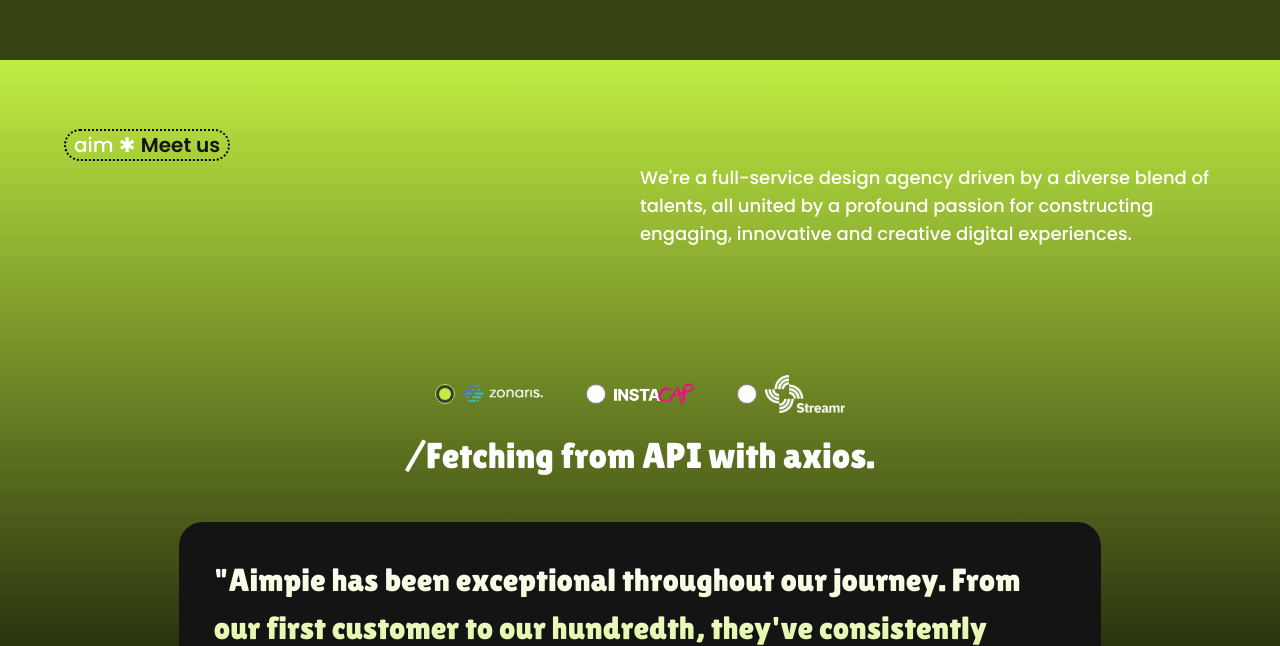
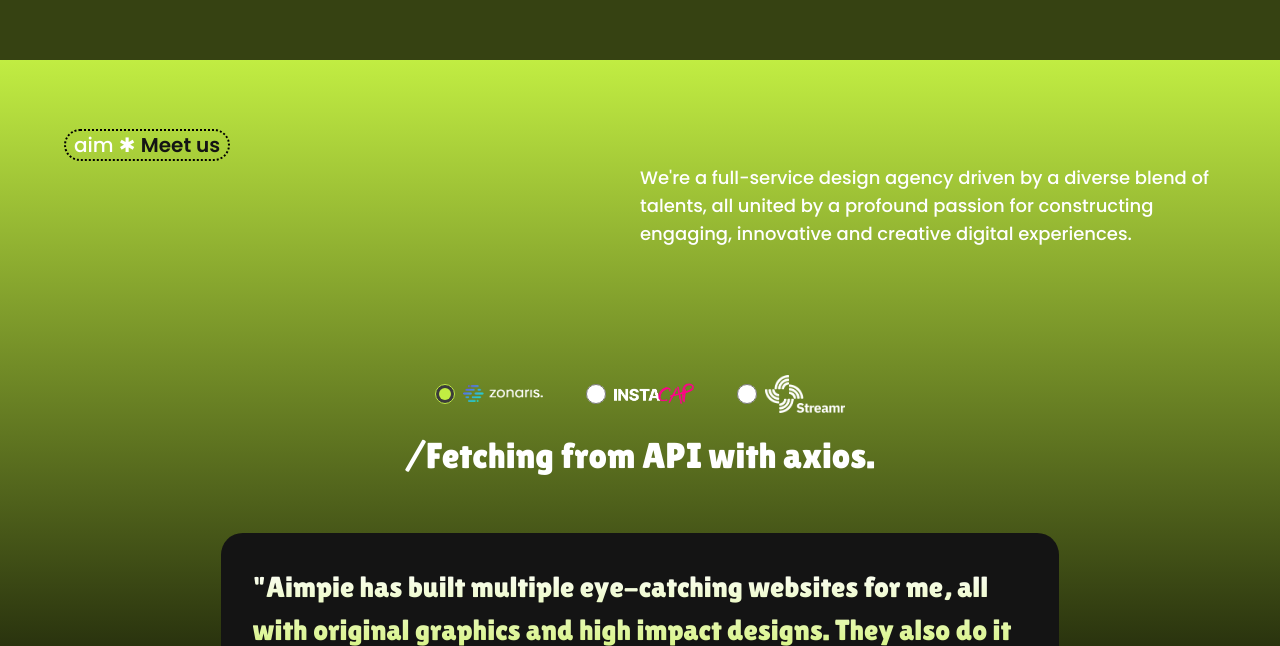
Before and after one commit to YashwantOstwal/Aimpie., a React (Vite) app: page / in a window 1280 px wide. Shown: the part 11354-12000 px from the top of the page. Built offline with nearby package versions, Linux system fonts and the light colour scheme; a web font is replaced by a local one.

Commit message:
replaced data fetching from api to in memory fetching ,server is down.

```diff
--- a/src/pages/Homepage/Testimonials.jsx
+++ b/src/pages/Homepage/Testimonials.jsx
@@ -22,7 +22,7 @@
         isInView? (
             controlInterval = setInterval(()=>{
                 setCardId((prevState)=>{return `${(prevState+1)%3 }`});
-            },2000)
+            },2200)
         ):(
             clearInterval(controlInterval)
 
```
